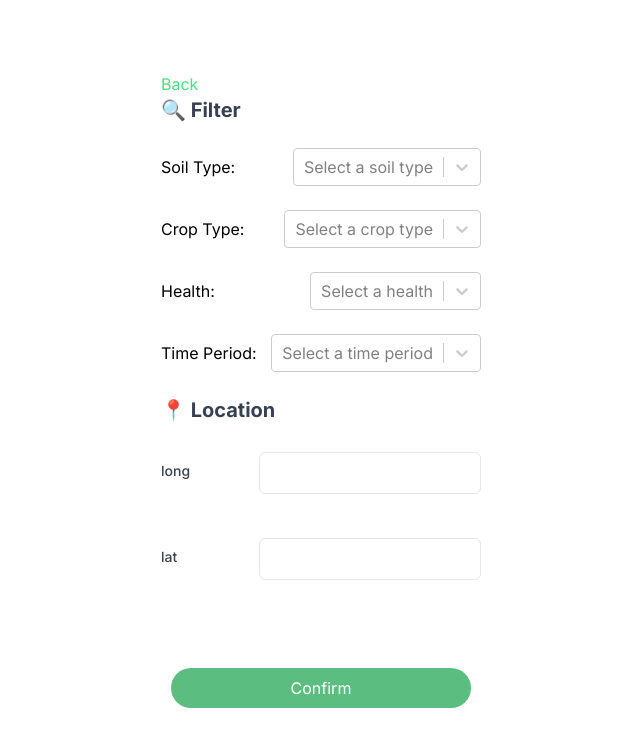
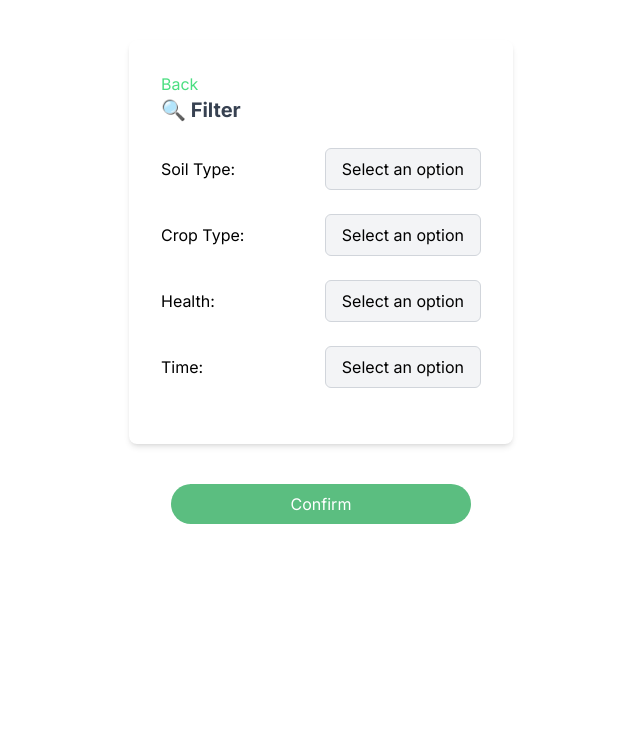
Before and after one commit to HongxinZhou/soft3888_test, a Next.js app: page /search in a window 1280 px wide. Shown: the top 746 px of the page, without its empty margins (319-959 px from the left). Built offline with nearby package versions, Linux system fonts and the light colour scheme.

Commit message:
update search page

```diff
--- a/package.json
+++ b/package.json
@@ -18,6 +18,7 @@
     "@capacitor/ios": "^5.2.3",
     "@emotion/react": "^11.11.1",
     "@emotion/styled": "^11.11.0",
+    "@headlessui/react": "^1.7.17",
     "@ionic/pwa-elements": "^3.2.2",
     "@material-tailwind/react": "^2.1.1",
     "@types/node": "20.4.9",
--- a/src/app/search/page.tsx
+++ b/src/app/search/page.tsx
@@ -2,10 +2,9 @@
 
 import { Button } from "@/components/common/Button";
 import { useEffect, useState } from "react";
-import ComboBoxWithLabel from "@/components/common/ComboBoxWithLabel";
-
+// import ComboBoxWithLabel from "@/components/common/ComboBoxWithLabel";
+import ComboBox from "@/components/common/ComboBox";
 export default function Page() {
-
   const [count, setCount] = useState<number>(0);
   const [cropsType, setCropsType] = useState<string>("");
   const [soilType, setSoilType] = useState<string>("");
@@ -19,7 +18,7 @@ export default function Page() {
   const inputFont = "block text-sm font-medium text-gray-700 w-36";
 
   const options = [
-    { value: "option1", label: "Option 1" },
+    { value: "Hello", label: "Hello" },
     { value: "option2", label: "Option 2" },
     { value: "option3", label: "Option 3" },
   ];
@@ -47,7 +46,7 @@ export default function Page() {
   }, [count]);
   return (
     <div className="min-h-[25rem] w-full flex flex-col items-center gap-10 p-10 bg-white">
-      <div className="p-8 bg-white rounded-lg w-96">
+      <div className="p-8 bg-white shadow-md rounded-lg w-96">
         <button
           onClick={handleClick}
           className="relative right-15 text-green-400"
@@ -58,45 +57,40 @@ export default function Page() {
         <label className="block text-xl font-bold text-gray-700 w-36">
           🔍 Filter
         </label>
+
         <br />
         <div>
-          <ComboBoxWithLabel label="Soil Type" options={options} />
+          <ComboBox
+            label="Soil Type"
+            options={options}
+            placeholder="Select an option"
+          />
         </div>
         <br />
         <div>
-          <ComboBoxWithLabel label="Crop Type" options={options} />
+          <ComboBox
+            label="Crop Type"
+            options={options}
+            placeholder="Select an option"
+          />
         </div>
         <br />
         <div>
-          <ComboBoxWithLabel label="Health" options={options} />
+          <ComboBox
+            label="Health"
+            options={options}
+            placeholder="Select an option"
+          />
         </div>
         <br />
         <div>
-          <ComboBoxWithLabel label="Time Period" options={options} />
-        </div>
-        <br />
-        <label className="block text-xl font-bold text-gray-700 w-36">
-          📍 Location
-        </label>
-        <br />
-        <div className={inputContainer}>
-          <label className={inputFont}>long</label>
-          <input
-            type="text"
-            onChange={(e) => setLocationLong(String(e.target.value))}
-            className={inputClassName}
+          <ComboBox
+            label="Time"
+            options={options}
+            placeholder="Select an option"
           />
         </div>
         <br />
-        <div className={inputContainer}>
-          <label className={inputFont}> lat</label>
-          <input
-            type="text"
-            id="location_lat"
-            onChange={(e) => setLocationLat(String(e.target.value))}
-            className={inputClassName}
-          />
-        </div>
       </div>
       <Button
         onClick={() => {
--- /dev/null
+++ b/src/components/common/ComboBox.tsx
@@ -0,0 +1,55 @@
+import React, { useState } from "react";
+import { Listbox } from "@headlessui/react";
+
+interface Option {
+  value: string;
+  label: string;
+}
+
+interface ComboBoxProps {
+  label: string; // Add label prop
+  options: Option[];
+  placeholder?: string;
+}
+
+const ComboBox: React.FC<ComboBoxProps> = ({
+  label,
+  options,
+  placeholder = "Select an option",
+}) => {
+  const [selectedOption, setSelectedOption] = useState<Option | null>(null);
+
+  return (
+    <div className="flex items-center justify-between">
+      <label className="mr-2">{label}:</label>
+      <Listbox value={selectedOption} onChange={setSelectedOption}>
+        {({ open }) => (
+          <div className="relative">
+            <Listbox.Button className="px-4 py-2 bg-gray-100 rounded-md border border-gray-300 focus:outline-none focus:ring focus:border-blue-300">
+              {selectedOption ? selectedOption.label : placeholder}
+            </Listbox.Button>
+            {open && (
+              <Listbox.Options className="absolute mt-2 bg-white border border-gray-300 rounded-md shadow-lg w-full z-10">
+                {options.map((option) => (
+                  <Listbox.Option key={option.value} value={option}>
+                    {({ active }) => (
+                      <div
+                        className={`px-4 py-2 ${
+                          active ? "bg-blue-500 text-white" : "text-gray-900"
+                        }`}
+                      >
+                        {option.label}
+                      </div>
+                    )}
+                  </Listbox.Option>
+                ))}
+              </Listbox.Options>
+            )}
+          </div>
+        )}
+      </Listbox>
+    </div>
+  );
+};
+
+export default ComboBox;
```
Also changed, not shown: 1 other file (tests, documents, lock files or other folders).
